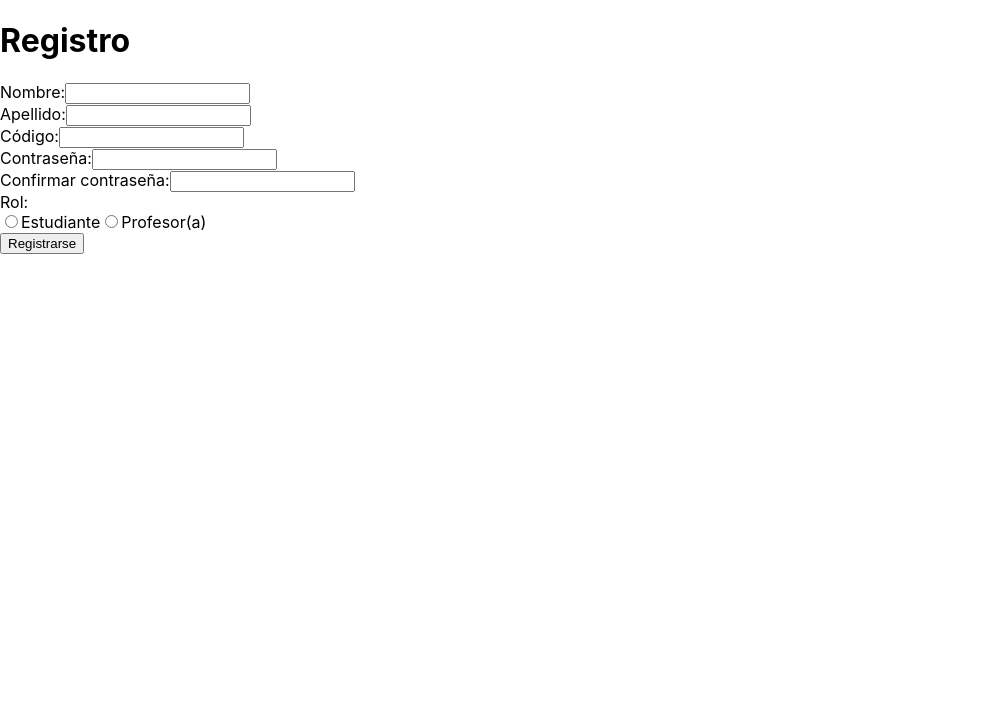
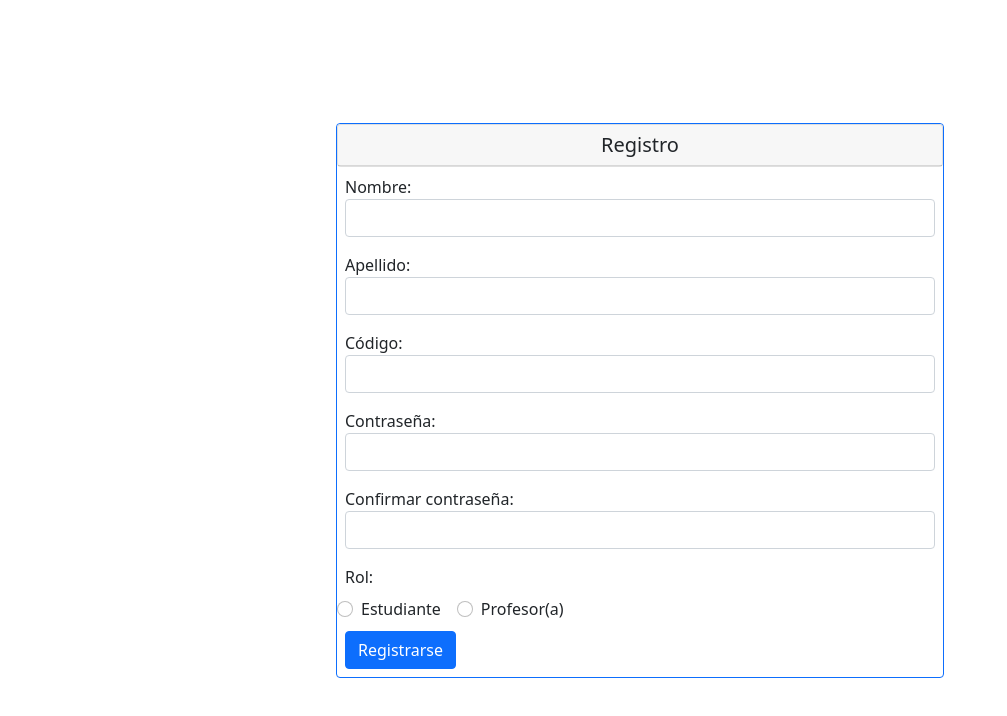
Before and after one commit to Laura-Martinez182/examenesnextjs, a Next.js app in the folder examenesnextjs/: page /register in a window 1280 px wide. Shown: the top 716 px of the page, without its empty margins (0-1007 px from the left). Built offline with nearby package versions, Linux system fonts and the light colour scheme.

Commit message:
Register changed with Bootstrap

```diff
--- a/examenesnextjs/src/pages/register.js
+++ b/examenesnextjs/src/pages/register.js
@@ -1,4 +1,6 @@
 import Header from '../components/Header'
+import styles from '../styles/Home.module.css'
+
 
 // Get data from the form.
 let data = {
@@ -35,46 +37,63 @@ let handleSubmit = async e => {
 
 export default function registerForm(req, res) {
     return (
-        <div>
-        <h1 className='text-center'>Registro</h1>
+        <div className={styles.container}>
+            <Header title="Registro"></Header>
+            <main className={styles.main}>
+                <div className="card w-50 m-auto border-primary">
+                    <div className="card text-center">
+                        <h5 className="card-header">
+                            Registro
+                        </h5>
+                    </div>
                     <form className='form  ' onSubmit={handleSubmit}>
-                <div>
+                        <div className='form-group p-2'>
                             <label htmlFor="first">Nombre:</label>
-                    <input type="text" id="name" name="name" onChange={handleChange} />
+                            <input className='form-control' type="text" id="name" name="name" onChange={handleChange} />
+                        </div>
+
+                        <div className='form-group p-2'>
+                            <label htmlFor="lastname">Apellido:</label>
+                            <input className='form-control' type="text" id="lastname" name="lastname" onChange={handleChange} />
+                        </div>
+
+                        <div className='form-group p-2'>
+                            <label htmlFor="code">Código:</label>
+                            <input className='form-control' type="text" id="code" name="code" onChange={handleChange} />
+                        </div>
+
+                        <div className='form-group p-2'>
+                            <label htmlFor="pw">Contraseña:</label>
+                            <input className='form-control' type="password" id="pw" name="pw" onChange={handleChange} />
+                        </div>
+
+                        <div className='form-group p-2'>
+                            <label htmlFor="confirmpw">Confirmar contraseña:</label>
+                            <input className='form-control' type="password" id="confirmpw" name="confirmpw" />
                         </div>
 
                         <div>
-                    <label htmlFor="lastname">Apellido:</label>
-                    <input type="text" id="lastname" name="lastname" onChange={handleChange} />
+                            <div className='form-group p-2'>
+                                <label>Rol:</label>
                             </div>
 
-                <div>
-                    <label htmlFor="code">Código:</label>
-                    <input type="text" id="code" name="code" onChange={handleChange} />
+                            <div className="form-check form-check-inline">
+                                <input className="form-check-input" type="radio" id="student" name="role" value="student" onChange={handleChange} />
+                                <label className="form-check-label" htmlFor="student">Estudiante</label>
                             </div>
 
-                <div>
-                    <label htmlFor="pw">Contraseña:</label>
-                    <input type="password" id="pw" name="pw" onChange={handleChange} />
+                            <div className="form-check form-check-inline text-center">
+                                <input className="form-check-input" type="radio" id="teacher" name="role" value="teacher" onChange={handleChange} />
+                                <label className="form-check-label" htmlFor="teacher">Profesor(a)</label>
+                            </div>
                         </div>
 
-                <div>
-                    <label htmlFor="confirmpw">Confirmar contraseña:</label>
-                    <input type="password" id="confirmpw" name="confirmpw" />
+                        <div className='form-group p-2'>
+                            <button className="btn btn-primary" type='submit'>Registrarse</button>
                         </div>
-
-                <div>
-                    <label>Rol:</label>
-                    <br />
-                    <input type="radio" id="student" name="role" value="student" onChange={handleChange} />
-                    <label htmlFor="student">Estudiante</label>
-                    <input type="radio" id="teacher" name="role" value="teacher" onChange={handleChange} />
-                    <label htmlFor="teacher">Profesor(a)</label>
+                    </form>
                 </div>
-
-
-                <button type="submit">Registrarse</button>
-            </form>
+            </main>
         </div>
     )
 }
```
Also changed, not shown: examenesnextjs/src/pages/login.js (+4 -8 lines). Lines whose indentation alone changed are shown as unchanged.
